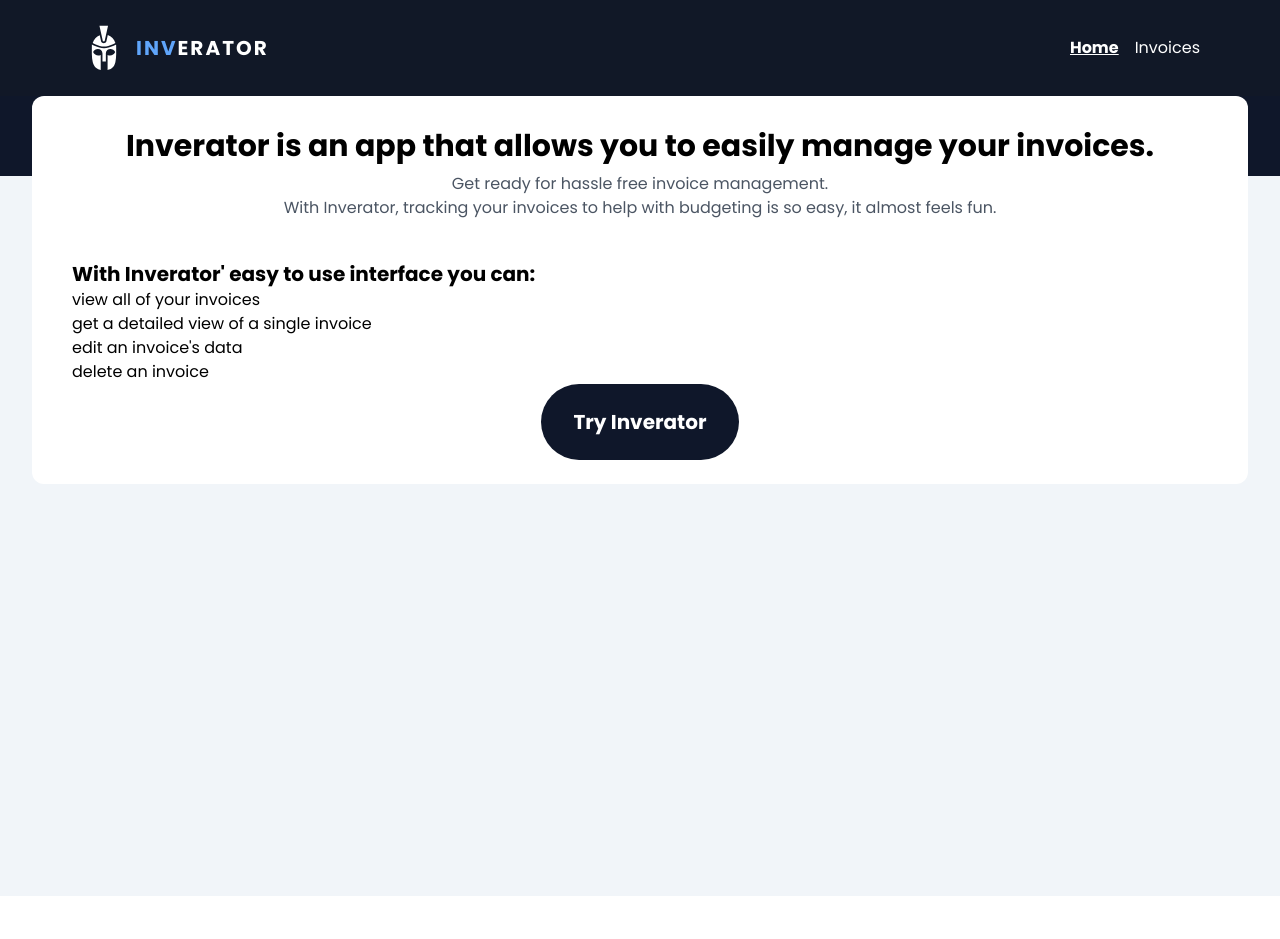
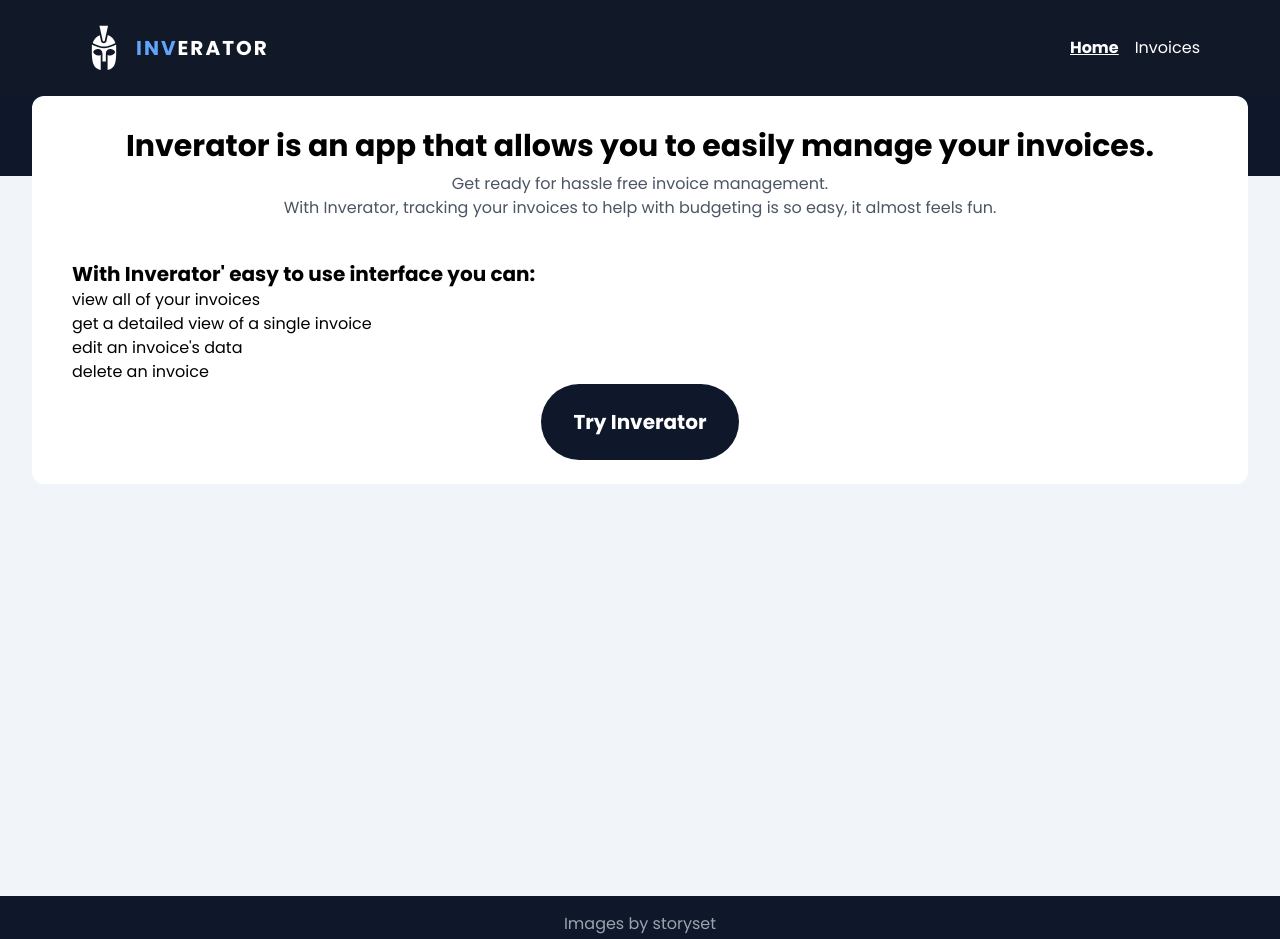
Before and after one commit to faun3/next-invoices, a Next.js app: page / in a window 1280 px wide. Shown: the top 939 px of the page. Before the commit the page ends 896 px from the top, so only its background shows below. Built offline with nearby package versions, Linux system fonts and the light colour scheme.

Commit message:
add footer to layout

```diff
--- a/src/app/layout.tsx
+++ b/src/app/layout.tsx
@@ -2,6 +2,7 @@ import "./globals.css";
 import type { Metadata } from "next";
 import { Poppins } from "next/font/google";
 import Navbar from "@/components/Navbar";
+import Footer from "@/components/Footer";
 
 const poppins = Poppins({ weight: ["400", "700"], subsets: ["latin"] });
 
@@ -20,6 +21,7 @@ export default function RootLayout({
       <body className={poppins.className}>
         <Navbar></Navbar>
         <div className="bg-slate-100 min-h-screen">{children}</div>
+        <Footer></Footer>
       </body>
     </html>
   );
```
